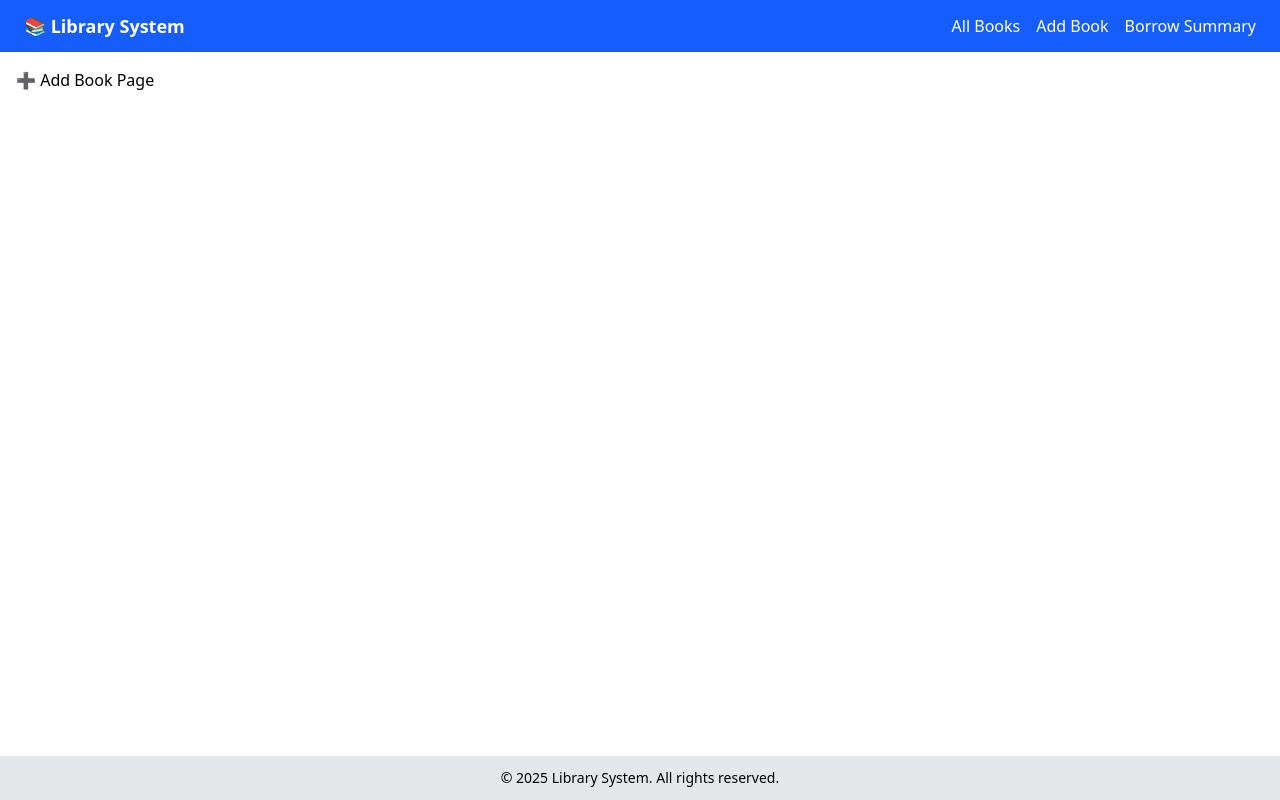
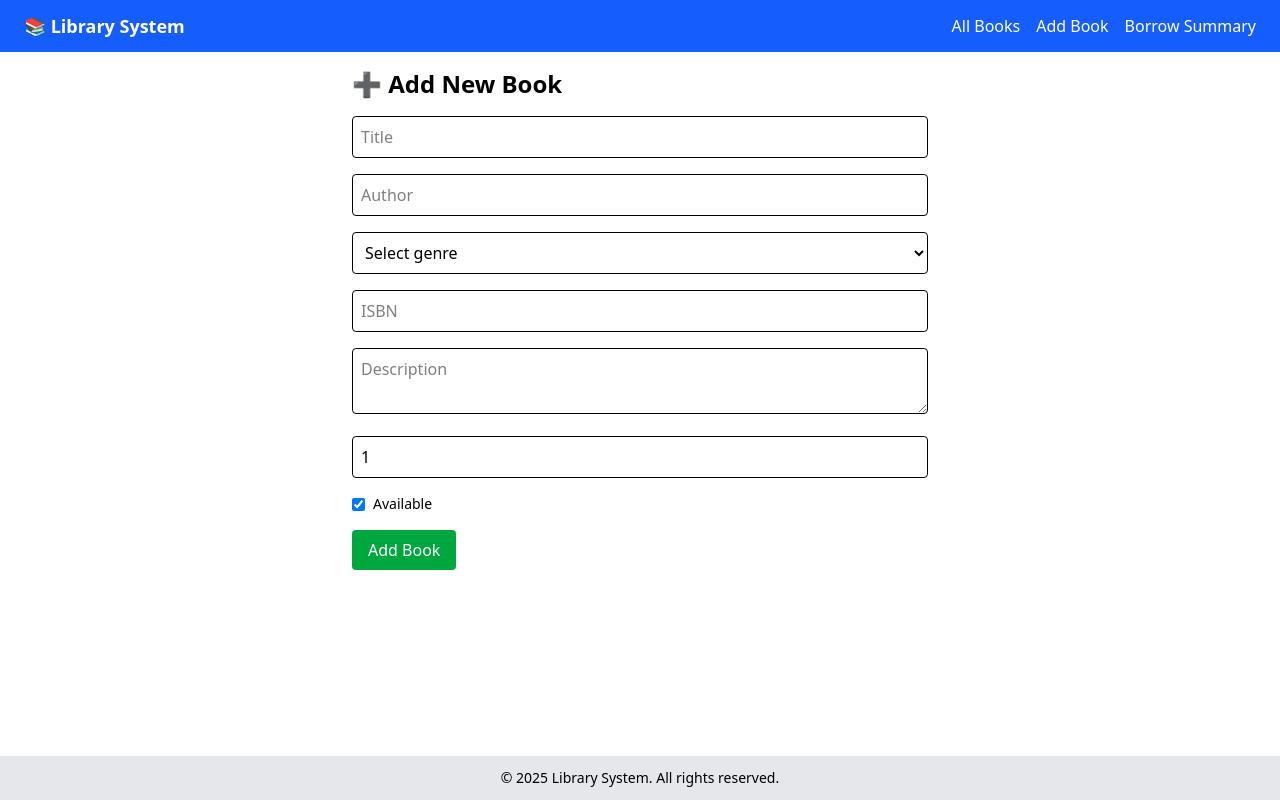
Before and after one commit to imran-khan-dev/l2-A4, a React (Vite) app: page /create-book in a window 1280 px wide. Built offline with nearby package versions, Linux system fonts and the light colour scheme.

Commit message:
edit/ update has been fixed

```diff
--- a/src/features/books/bookApi.ts
+++ b/src/features/books/bookApi.ts
@@ -12,10 +12,14 @@ export const bookApi = createApi({
       query: () => "/books",
       providesTags: ["Book"],
     }),
-    getBook: builder.query<Book, string>({
+    getBook: builder.query<{ data: Book }, string>({
       query: (id) => `/books/${id}`,
+      providesTags: ["Book"],
     }),
-    createBook: builder.mutation<void, Partial<Book>>({
+    createBook: builder.mutation<
+      { success: boolean; data: Book },
+      Partial<Book>
+    >({
       query: (body) => ({
         url: "/books",
         method: "POST",
@@ -23,11 +27,14 @@ export const bookApi = createApi({
       }),
       invalidatesTags: ["Book"],
     }),
-    updateBook: builder.mutation<void, { id: string; data: Partial<Book> }>({
-      query: ({ id, data }) => ({
+    updateBook: builder.mutation<
+      { success: boolean; data: Book },
+      { id: string; body: Partial<Book> }
+    >({
+      query: ({ id, body }) => ({
         url: `/books/${id}`,
-        method: "PATCH",
-        body: data,
+        method: "PUT",
+        body,
       }),
       invalidatesTags: ["Book"],
     }),
--- a/src/pages/AddBookPage.tsx
+++ b/src/pages/AddBookPage.tsx
@@ -1,5 +1,141 @@
+import { useState } from "react";
+import { useNavigate } from "react-router-dom";
+import { useCreateBookMutation } from "../features/books/bookApi";
+
 const AddBookPage = () => {
-  return <div>➕ Add Book Page</div>;
+  const navigate = useNavigate();
+  const [createBook, { isLoading }] = useCreateBookMutation();
+
+  const [formData, setFormData] = useState({
+    title: "",
+    author: "",
+    genre: "",
+    isbn: "",
+    description: "",
+    copies: 1,
+    available: true,
+  });
+
+  const handleChange = (
+    e: React.ChangeEvent<
+      HTMLInputElement | HTMLTextAreaElement | HTMLSelectElement
+    >
+  ) => {
+    const { name, value } = e.target;
+    setFormData((prev) => ({
+      ...prev,
+      [name]: name === "copies" ? Number(value) : value,
+    }));
+  };
+
+  const handleCheckbox = (e: React.ChangeEvent<HTMLInputElement>) => {
+    setFormData((prev) => ({
+      ...prev,
+      available: e.target.checked,
+    }));
+  };
+
+  const handleSubmit = async (e: React.FormEvent) => {
+    e.preventDefault();
+    try {
+      await createBook(formData).unwrap();
+      alert("Book created successfully!");
+      navigate("/books");
+    } catch (err) {
+      alert("❌ Something went wrong!");
+      console.log(formData);
+      console.error(err);
+    }
+  };
+
+  return (
+    <div className="max-w-xl mx-auto">
+      <h2 className="text-2xl font-bold mb-4">➕ Add New Book</h2>
+      <form onSubmit={handleSubmit} className="space-y-4">
+        <input
+          name="title"
+          placeholder="Title"
+          value={formData.title}
+          onChange={handleChange}
+          className="w-full border p-2 rounded"
+          required
+        />
+
+        <input
+          name="author"
+          placeholder="Author"
+          value={formData.author}
+          onChange={handleChange}
+          className="w-full border p-2 rounded"
+          required
+        />
+
+        <select
+          name="genre"
+          value={formData.genre}
+          onChange={handleChange}
+          className="w-full border p-2 rounded"
+          required
+        >
+          <option value="">Select genre</option>
+          <option value="HISTORY">History</option>
+          <option value="BIOGRAPHY">Biography</option>
+          <option value="FANTASY">Fantasy</option>
+          <option value="FICTION">Fiction</option>
+          <option value="NON-FICTION">Non-Fiction</option>
+        </select>
+
+        <input
+          name="isbn"
+          placeholder="ISBN"
+          value={formData.isbn}
+          onChange={handleChange}
+          className="w-full border p-2 rounded"
+          required
+        />
+
+        <textarea
+          name="description"
+          placeholder="Description"
+          value={formData.description}
+          onChange={handleChange}
+          className="w-full border p-2 rounded"
+        />
+
+        <input
+          type="number"
+          name="copies"
+          placeholder="Copies"
+          value={formData.copies}
+          onChange={handleChange}
+          className="w-full border p-2 rounded"
+          min={1}
+          required
+        />
+
+        <div className="flex items-center space-x-2">
+          <input
+            type="checkbox"
+            id="available"
+            name="available"
+            checked={formData.available}
+            onChange={handleCheckbox}
+          />
+          <label htmlFor="available" className="text-sm">
+            Available
+          </label>
+        </div>
+
+        <button
+          type="submit"
+          className="bg-green-600 text-white px-4 py-2 rounded hover:bg-green-700"
+          disabled={isLoading}
+        >
+          {isLoading ? "Adding..." : "Add Book"}
+        </button>
+      </form>
+    </div>
+  );
 };
 
 export default AddBookPage;
--- a/src/pages/EditBookPage.tsx
+++ b/src/pages/EditBookPage.tsx
@@ -1,8 +1,161 @@
-import { useParams } from 'react-router-dom';
+import { useEffect, useState } from "react";
+import { useNavigate, useParams } from "react-router-dom";
+import {
+  useGetBookQuery,
+  useUpdateBookMutation,
+} from "../features/books/bookApi";
 
 const EditBookPage = () => {
-  const { id } = useParams();
-  return <div>✏️ Edit Book Page for ID: {id}</div>;
+  const { id } = useParams<{ id: string }>();
+  const navigate = useNavigate();
+
+  const { data, isLoading, isError } = useGetBookQuery(id!);
+  const [updateBook, { isLoading: isUpdating }] = useUpdateBookMutation();
+
+  const [formData, setFormData] = useState({
+    title: "",
+    author: "",
+    genre: "",
+    isbn: "",
+    description: "",
+    copies: 1,
+    available: true,
+  });
+
+  useEffect(() => {
+    if (data?.data) {
+      setFormData({
+        title: data.data.title,
+        author: data.data.author,
+        genre: data.data.genre,
+        isbn: data.data.isbn,
+        description: data.data.description ?? "",
+        copies: data.data.copies,
+        available: data.data.available,
+      });
+    }
+  }, [data]);
+
+  const handleChange = (
+    e: React.ChangeEvent<
+      HTMLInputElement | HTMLTextAreaElement | HTMLSelectElement
+    >
+  ) => {
+    const { name, value } = e.target;
+    setFormData((prev) => ({
+      ...prev,
+      [name]: name === "copies" ? Number(value) : value,
+    }));
+  };
+
+  const handleCheckbox = (e: React.ChangeEvent<HTMLInputElement>) => {
+    setFormData((prev) => ({
+      ...prev,
+      available: e.target.checked,
+    }));
+  };
+
+  const handleSubmit = async (e: React.FormEvent) => {
+    e.preventDefault();
+    try {
+      await updateBook({ id: id!, body: formData }).unwrap();
+      alert("Book updated successfully!");
+      navigate("/books");
+    } catch (err) {
+      alert("❌ Failed to update book");
+      console.error(err);
+    }
+  };
+
+  if (isLoading) return <p>Loading book...</p>;
+  if (isError) return <p>Failed to load book data.</p>;
+
+  return (
+    <div className="max-w-xl mx-auto">
+      <h2 className="text-2xl font-bold mb-4">✏️ Edit Book</h2>
+      <form onSubmit={handleSubmit} className="space-y-4">
+        <input
+          name="title"
+          placeholder="Title"
+          value={formData.title}
+          onChange={handleChange}
+          className="w-full border p-2 rounded"
+          required
+        />
+
+        <input
+          name="author"
+          placeholder="Author"
+          value={formData.author}
+          onChange={handleChange}
+          className="w-full border p-2 rounded"
+          required
+        />
+
+        <select
+          name="genre"
+          value={formData.genre}
+          onChange={handleChange}
+          className="w-full border p-2 rounded"
+          required
+        >
+          <option value="">Select genre</option>
+          <option value="HISTORY">History</option>
+          <option value="BIOGRAPHY">Biography</option>
+          <option value="FANTASY">Fantasy</option>
+        </select>
+
+        <input
+          name="isbn"
+          placeholder="ISBN"
+          value={formData.isbn}
+          onChange={handleChange}
+          className="w-full border p-2 rounded"
+          required
+        />
+
+        <textarea
+          name="description"
+          placeholder="Description"
+          value={formData.description}
+          onChange={handleChange}
+          className="w-full border p-2 rounded"
+        />
+
+        <input
+          type="number"
+          name="copies"
+          placeholder="Copies"
+          value={formData.copies}
+          onChange={handleChange}
+          className="w-full border p-2 rounded"
+          min={0}
+          required
+        />
+
+        <div className="flex items-center space-x-2">
+          <input
+            type="checkbox"
+            id="available"
+            name="available"
+            checked={formData.available}
+            onChange={handleCheckbox}
+          />
+          <label htmlFor="available" className="text-sm">
+            Available
+          </label>
+        </div>
+
+        <button
+          type="submit"
+          className="bg-blue-600 text-white px-4 py-2 rounded hover:bg-blue-700"
+          disabled={isUpdating}
+        >
+          {isUpdating ? "Updating..." : "Update Book"}
+        </button>
+      </form>
+    </div>
+  );
 };
 
 export default EditBookPage;
```
